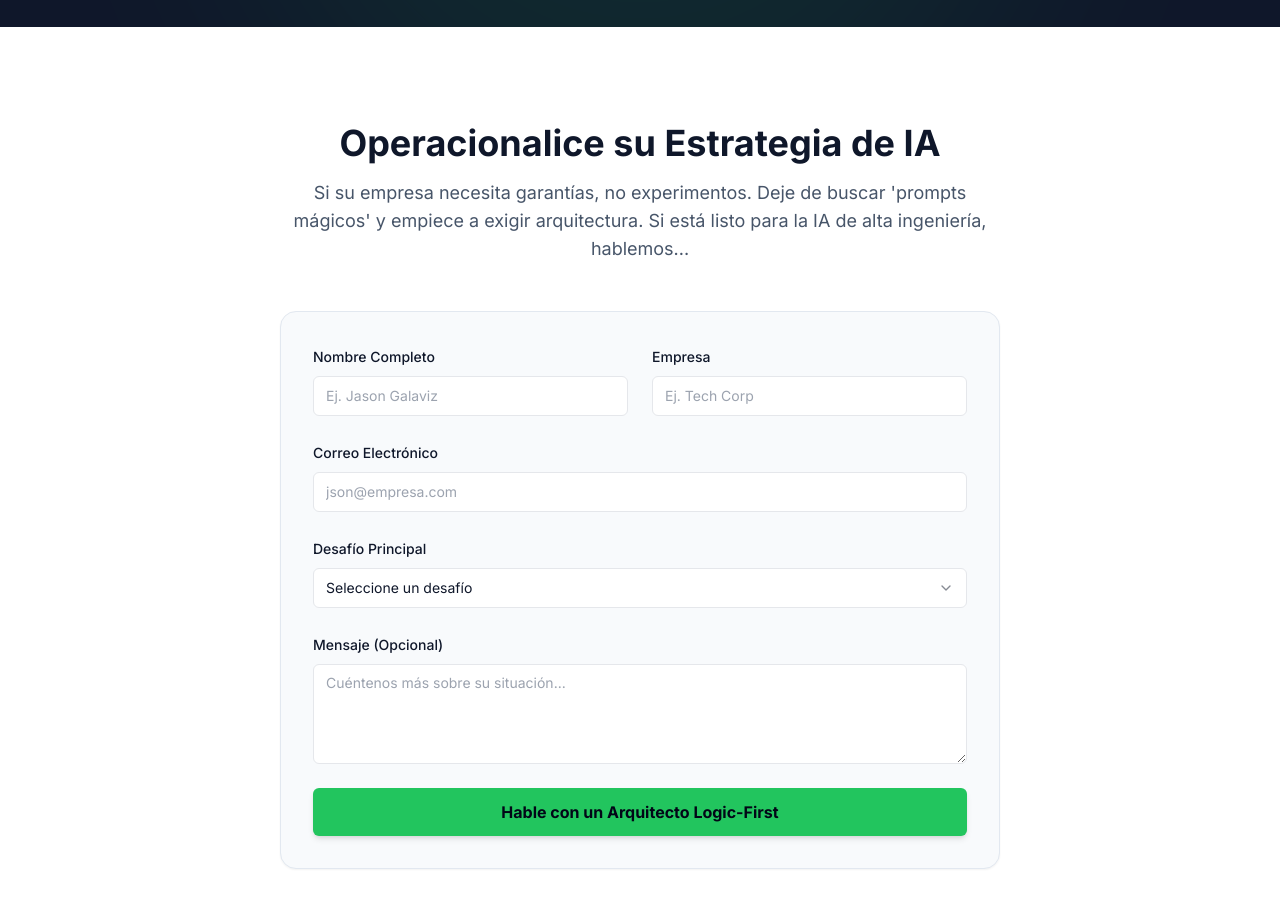
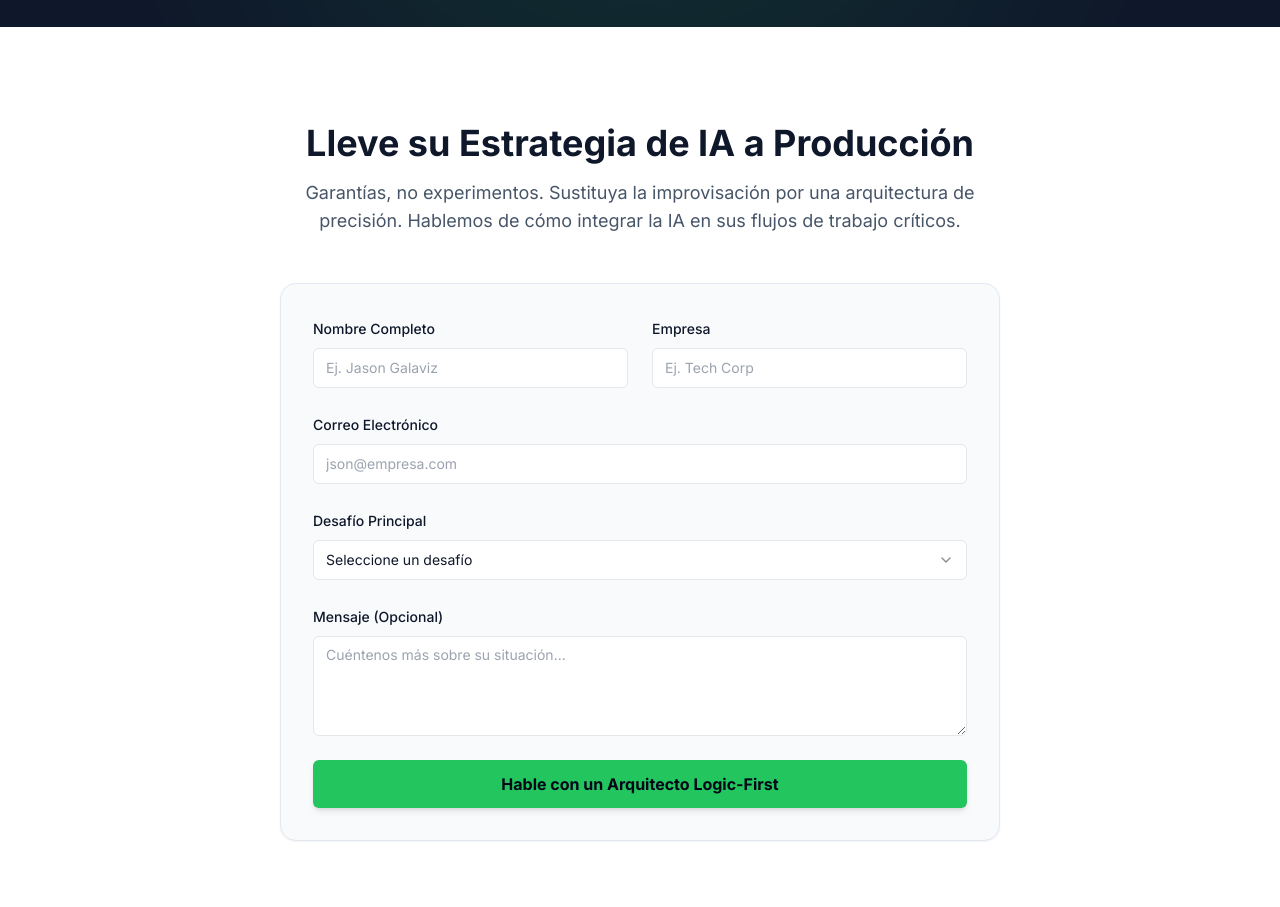
Before and after one commit to AmericoGarciaG/Kybern_Website, a Next.js app: page / in a window 1280 px wide. Shown: the part 3260-4167 px from the top of the page. Built offline with nearby package versions, Linux system fonts and the light colour scheme.

Commit message:
fix: refine contact section copy

```diff
--- a/components/contact-section.tsx
+++ b/components/contact-section.tsx
@@ -33,12 +33,12 @@
     return (
         <section id="contact" className="py-24 bg-white">
             <div className="container px-6 mx-auto max-w-3xl">
-                <div className="text-center mb-12">
+                <div className="text-center mb-12 max-w-3xl mx-auto">
                     <h2 className="text-3xl md:text-4xl font-bold text-slate-900 mb-4">
-                        Operacionalice su Estrategia de IA
+                        Lleve su Estrategia de IA a Producción
                     </h2>
                     <p className="text-lg text-slate-600">
-                        Si su empresa necesita garantías, no experimentos. Deje de buscar &apos;prompts mágicos&apos; y empiece a exigir arquitectura. Si está listo para la IA de alta ingeniería, hablemos...
+                        Garantías, no experimentos. Sustituya la improvisación por una arquitectura de precisión. Hablemos de cómo integrar la IA en sus flujos de trabajo críticos.
                     </p>
                 </div>
 
```
